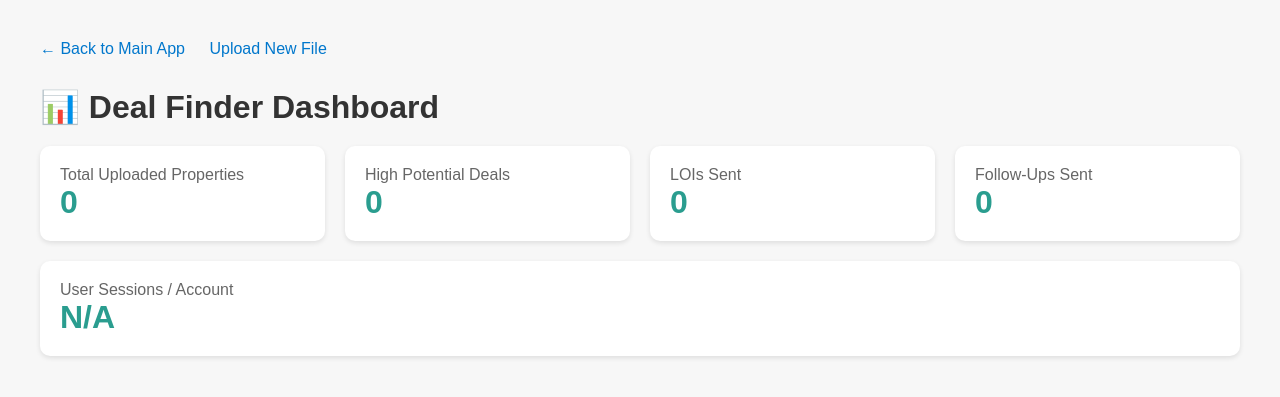
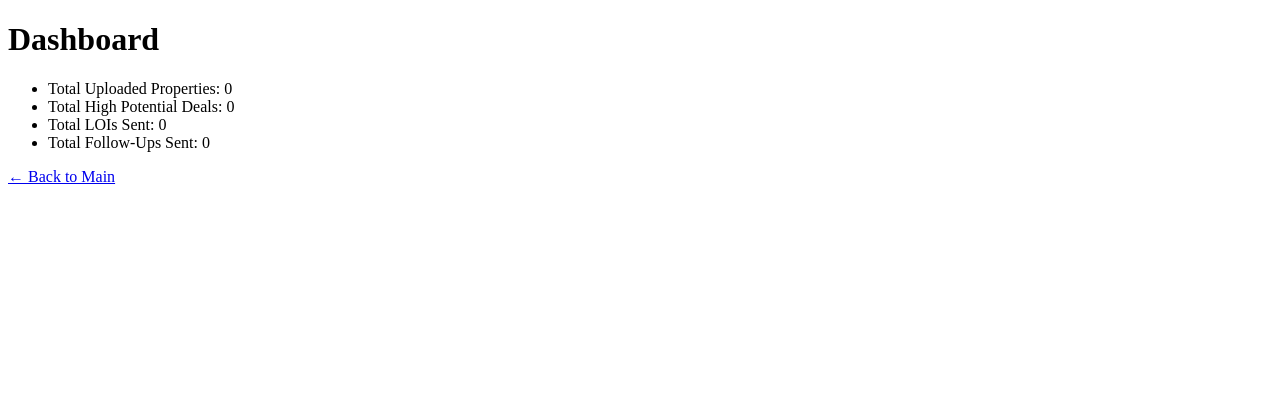
Before and after one commit to RSPS22/dealfinderpro, a Flask app: page /dashboard in a window 1280 px wide. Shown: the top 397 px of the page. Run offline with Flask 3, Linux system fonts and the light colour scheme.

Commit message:
Update dashboard.html

```diff
--- a/templates/dashboard.html
+++ b/templates/dashboard.html
@@ -1,97 +1,16 @@
 <!DOCTYPE html>
-<html lang="en">
+<html>
 <head>
-    <meta charset="UTF-8">
-    <title>Deal Finder Dashboard</title>
-    <style>
-        body {
-            font-family: Arial, sans-serif;
-            margin: 40px;
-            background-color: #f7f7f7;
-        }
-        h1 {
-            color: #333;
-            margin-bottom: 20px;
-        }
-        .dashboard-metrics {
-            display: flex;
-            flex-wrap: wrap;
-            gap: 20px;
-        }
-        .metric-card {
-            background: white;
-            border-radius: 10px;
-            box-shadow: 0 2px 5px rgba(0,0,0,0.1);
-            padding: 20px;
-            flex: 1 1 200px;
-            min-width: 200px;
-        }
-        .metric-title {
-            font-size: 16px;
-            color: #666;
-        }
-        .metric-value {
-            font-size: 32px;
-            font-weight: bold;
-            color: #2a9d8f;
-        }
-        .nav {
-            margin-bottom: 30px;
-        }
-        .nav a {
-            margin-right: 20px;
-            text-decoration: none;
-            color: #0077cc;
-        }
-        .nav a:hover {
-            text-decoration: underline;
-        }
-    </style>
-    <script>
-        async function loadDashboard() {
-            try {
-                const response = await fetch('/dashboard-data');
-                const data = await response.json();
-                document.getElementById('total-properties').textContent = data.total_properties || 0;
-                document.getElementById('high-potential').textContent = data.total_high_potential || 0;
-                document.getElementById('lois-sent').textContent = data.lois_sent || 0;
-                document.getElementById('followups-sent').textContent = data.followups_sent || 0;
-                document.getElementById('unique-users').textContent = data.unique_users || 'N/A';
-            } catch (error) {
-                console.error("Error loading dashboard:", error);
-            }
-        }
-        window.onload = loadDashboard;
-    </script>
+    <title>Dashboard</title>
 </head>
 <body>
-    <div class="nav">
-        <a href="/">← Back to Main App</a>
-        <a href="/upload">Upload New File</a>
-    </div>
-
-    <h1>📊 Deal Finder Dashboard</h1>
-    <div class="dashboard-metrics">
-        <div class="metric-card">
-            <div class="metric-title">Total Uploaded Properties</div>
-            <div class="metric-value" id="total-properties">0</div>
-        </div>
-        <div class="metric-card">
-            <div class="metric-title">High Potential Deals</div>
-            <div class="metric-value" id="high-potential">0</div>
-        </div>
-        <div class="metric-card">
-            <div class="metric-title">LOIs Sent</div>
-            <div class="metric-value" id="lois-sent">0</div>
-        </div>
-        <div class="metric-card">
-            <div class="metric-title">Follow-Ups Sent</div>
-            <div class="metric-value" id="followups-sent">0</div>
-        </div>
-        <div class="metric-card">
-            <div class="metric-title">User Sessions / Account</div>
-            <div class="metric-value" id="unique-users">N/A</div>
-        </div>
-    </div>
+    <h1>Dashboard</h1>
+    <ul>
+        <li>Total Uploaded Properties: {{ total }}</li>
+        <li>Total High Potential Deals: {{ high_potential }}</li>
+        <li>Total LOIs Sent: {{ loi_sent }}</li>
+        <li>Total Follow-Ups Sent: {{ followup_sent }}</li>
+    </ul>
+    <a href="/">← Back to Main</a>
 </body>
 </html>
```
